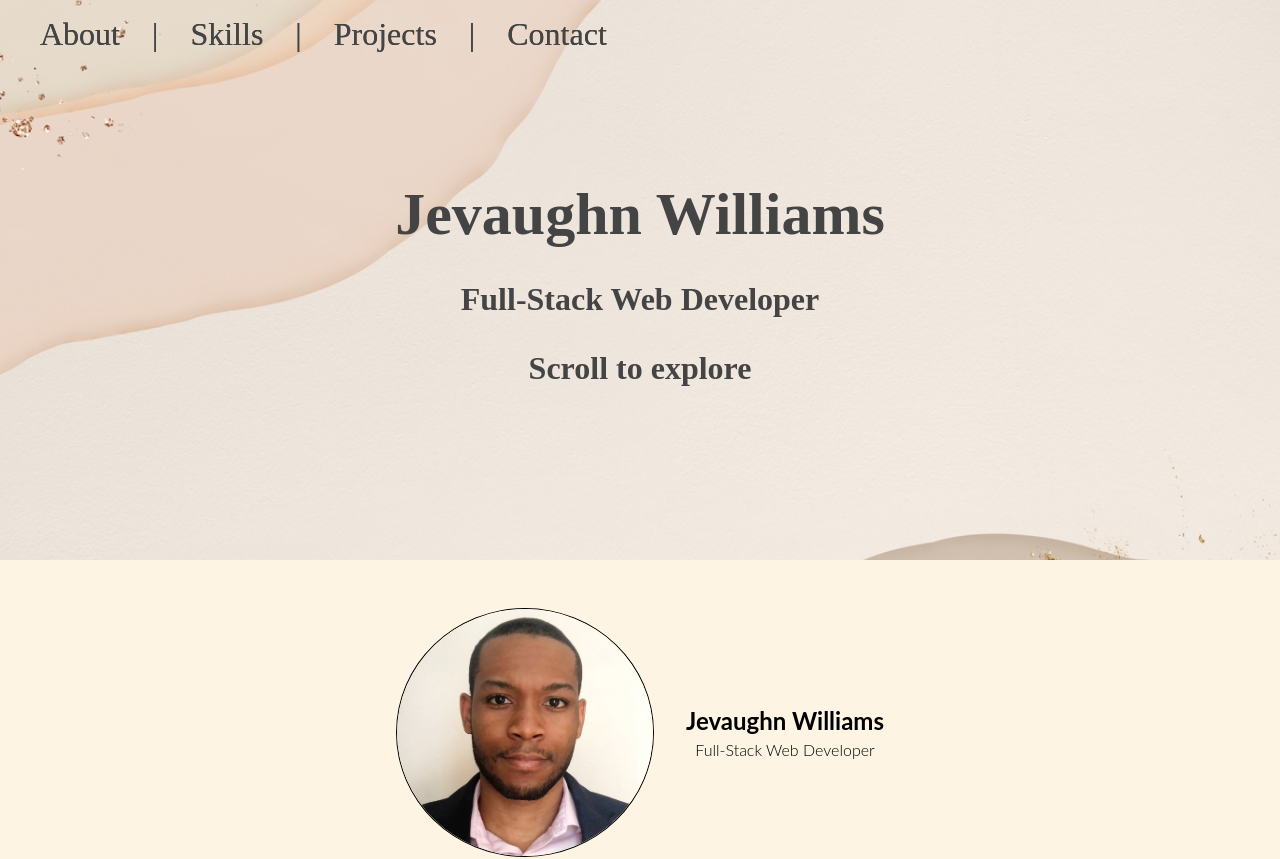
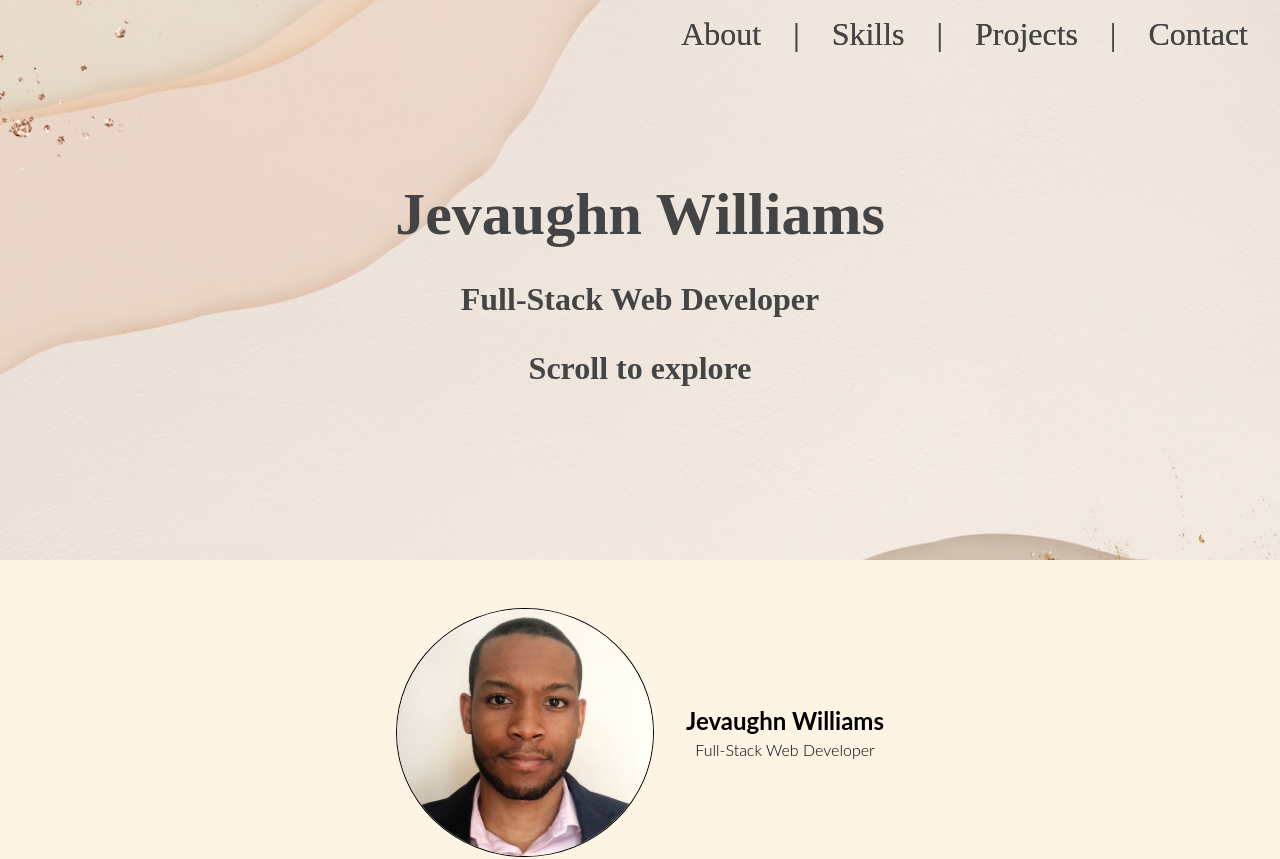
Before and after one commit to Jevaughn-W/portfolio-site, a React (Create React App) app: page / in a window 1280 px wide. Shown: the top 859 px of the page. Built offline with nearby package versions, Linux system fonts and the light colour scheme.

Commit message:
Move nav bar to the top right of the screen

```diff
--- a/src/Components/NavBar/NavBar.scss
+++ b/src/Components/NavBar/NavBar.scss
@@ -3,8 +3,11 @@ $hover-colour : #A45C40;
 
 
 .Nav-bar {
+  width: 100%;
   position: fixed;
   top: 1em;
+  display: flex;
+  justify-content: end;
 
   ul {
     margin: 0;
--- a/src/Components/NavBar/Navbar.css
+++ b/src/Components/NavBar/Navbar.css
@@ -1,6 +1,9 @@
 .Nav-bar {
+  width: 100%;
   position: fixed;
   top: 1em;
+  display: flex;
+  justify-content: end;
 }
 .Nav-bar ul {
   margin: 0;
```
Also changed, not shown: 1 other file (tests, documents, lock files or other folders).
